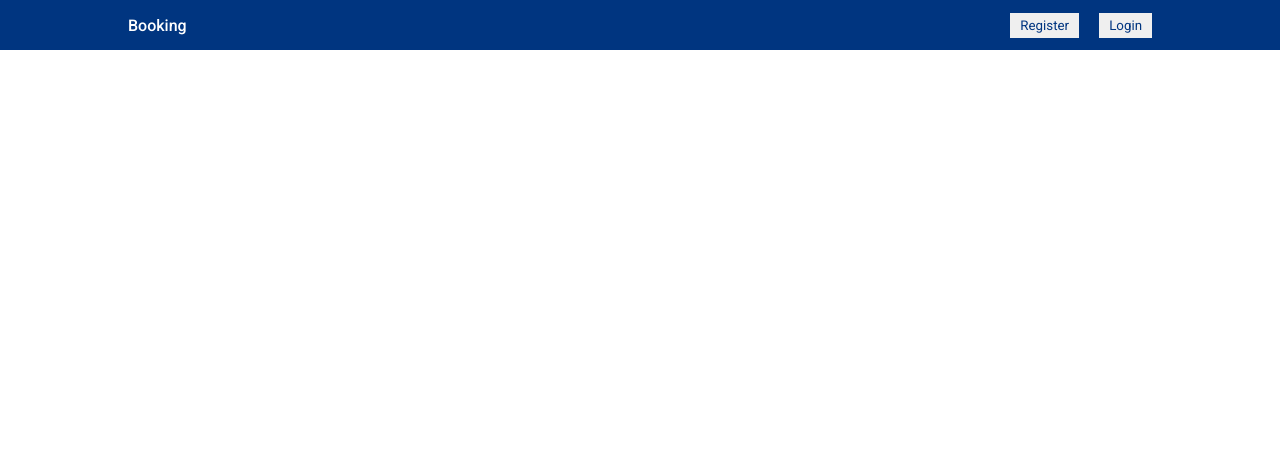
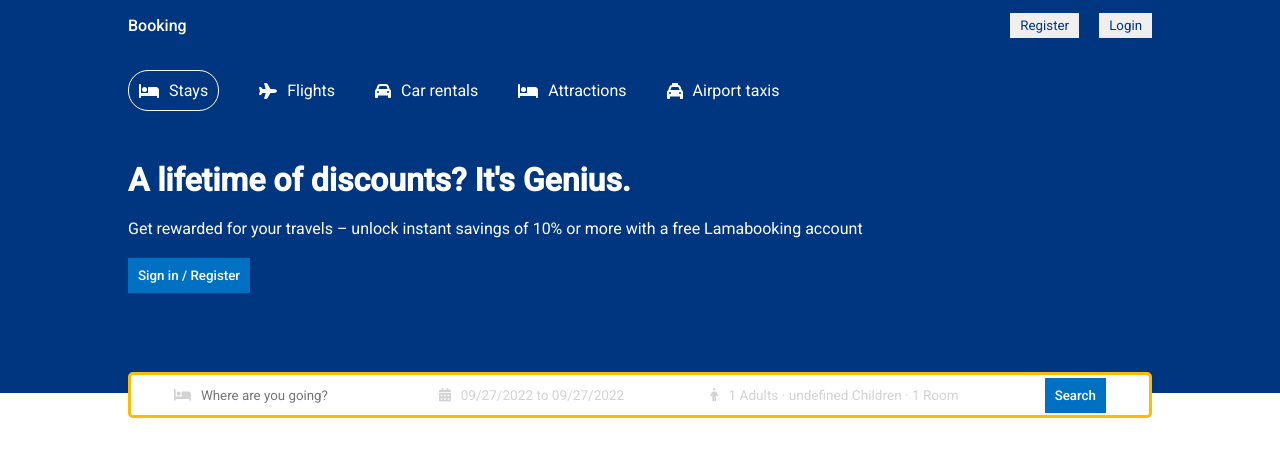
Before and after one commit to akshit2649/booking, a React (Create React App) app in the folder client/: page / in a window 1280 px wide. Shown: the top 456 px of the page. Built offline with nearby package versions, Linux system fonts and the light colour scheme.

Commit message:
Search Bar

```diff
--- a/client/package.json
+++ b/client/package.json
@@ -3,10 +3,16 @@
   "version": "0.1.0",
   "private": true,
   "dependencies": {
+    "@fortawesome/fontawesome-svg-core": "^6.2.0",
+    "@fortawesome/free-regular-svg-icons": "^6.2.0",
+    "@fortawesome/free-solid-svg-icons": "^6.2.0",
+    "@fortawesome/react-fontawesome": "^0.2.0",
     "@testing-library/jest-dom": "^5.16.5",
     "@testing-library/react": "^13.4.0",
     "@testing-library/user-event": "^13.5.0",
+    "date-fns": "^2.29.3",
     "react": "^18.2.0",
+    "react-date-range": "^1.4.0",
     "react-dom": "^18.2.0",
     "react-router-dom": "^6.3.0",
     "react-scripts": "5.0.1",
--- a/client/src/components/header/Header.css
+++ b/client/src/components/header/Header.css
@@ -0,0 +1,127 @@
+.header {
+  background-color: #003580;
+  display: flex;
+  justify-content: center;
+  color: white;
+  position: relative;
+}
+
+.headerContainer {
+  width: 100%;
+  max-width: 1024px;
+  margin: 20px 0px 100px 0px;
+}
+
+.headerList {
+  display: flex;
+  gap: 40px;
+  margin-bottom: 50px;
+}
+
+.headerListItem {
+  display: flex;
+  align-items: center;
+  gap: 10px;
+}
+
+.headerListItem.active {
+  border: 1px solid white;
+  padding: 10px;
+  border-radius: 20px;
+}
+
+.headerDescription {
+  margin: 20px 0px;
+}
+
+.headerButton {
+  background-color: #0071c2;
+  color: white;
+  border: none;
+  padding: 10px;
+  cursor: pointer;
+  font-weight: 500;
+}
+
+.headerSearch {
+  height: 30px;
+  background-color: white;
+  border: 3px solid #febb02;
+  display: flex;
+  align-items: center;
+  justify-content: space-around;
+  padding: 20px 0px;
+  border-radius: 5px;
+  position: absolute;
+  bottom: -25px;
+  width: 100%;
+  max-width: 1024px;
+}
+
+.headerIcon {
+  color: lightgray;
+}
+
+.headerSearchItem {
+  display: flex;
+  gap: 10px;
+  align-items: center;
+  font-size: 0.85rem;
+}
+
+.headerSearchInput {
+  border: none;
+  outline: none;
+}
+
+.headerSearchText {
+  color: lightgray;
+  cursor: pointer;
+}
+
+.date {
+  position: absolute;
+  top: 40px;
+}
+
+.options {
+  position: absolute;
+  top: 40px;
+  background-color: white;
+  color: gray;
+  border-radius: 5px;
+  -webkit-box-shadow: 0px 0px 10px -5px rgba(0, 0, 0, 0.4);
+  box-shadow: 0px 0px 10px -5px rgba(0, 0, 0, 0.4);
+  padding: 10px;
+}
+
+.optionItem {
+  width: 200px;
+  display: flex;
+  justify-content: space-between;
+}
+
+.optionCounter {
+  display: flex;
+  align-items: center;
+  gap: 10px;
+  font-size: 12px;
+  color: black;
+}
+.optionCounter > span {
+  margin-bottom: 5px;
+}
+
+.optionCounterButton {
+  width: 30px;
+  height: 25px;
+  margin-bottom: 5px;
+  border: 1px solid #0071c2;
+  color: #0071c2;
+  cursor: pointer;
+  background-color: white;
+}
+
+.optionCounterButton:disabled {
+  cursor: not-allowed;
+}
--- a/client/src/components/header/Header.jsx
+++ b/client/src/components/header/Header.jsx
@@ -1,7 +1,179 @@
+import { FontAwesomeIcon } from '@fortawesome/react-fontawesome';
+import {
+  faBed,
+  faCalendarDays,
+  faCar,
+  faPerson,
+  faPlane,
+  faTaxi,
+} from '@fortawesome/free-solid-svg-icons';
+import { DateRange } from 'react-date-range';
 import './Header.css';
+import { useState } from 'react';
+import 'react-date-range/dist/styles.css';
+import 'react-date-range/dist/theme/default.css';
+import { format } from 'date-fns';
 
 const Header = () => {
-  return <div>Header</div>;
+  const [openDate, setOpenDate] = useState(false);
+  const [openOptions, setOpenOptions] = useState(false);
+  const [options, setOptions] = useState({
+    adult: 1,
+    children: 0,
+    room: 1,
+  });
+  const [date, setDate] = useState([
+    {
+      startDate: new Date(),
+      endDate: new Date(),
+      key: 'selection',
+    },
+  ]);
+
+  const handleOption = (name, operation) => {
+    setOptions(prev => {
+      return {
+        ...prev,
+        [name]: operation === 'i' ? prev[name] + 1 : prev[name] - 1,
+      };
+    });
+  };
+
+  return (
+    <div className="header">
+      <div className="headerContainer">
+        <div className="headerList">
+          <div className="headerListItem active">
+            <FontAwesomeIcon icon={faBed} />
+            <span>Stays</span>
+          </div>
+          <div className="headerListItem">
+            <FontAwesomeIcon icon={faPlane} />
+            <span>Flights</span>
+          </div>
+          <div className="headerListItem">
+            <FontAwesomeIcon icon={faCar} />
+            <span>Car rentals</span>
+          </div>
+          <div className="headerListItem">
+            <FontAwesomeIcon icon={faBed} />
+            <span>Attractions</span>
+          </div>
+          <div className="headerListItem">
+            <FontAwesomeIcon icon={faTaxi} />
+            <span>Airport taxis</span>
+          </div>
+        </div>
+        <h1 className="headerTitle">A lifetime of discounts? It's Genius.</h1>
+        <p className="headerDescription">
+          Get rewarded for your travels – unlock instant savings of 10% or more with a
+          free Lamabooking account
+        </p>
+        <button className="headerButton">Sign in / Register</button>
+        <div className="headerSearch">
+          <div className="headerSearchItem">
+            <FontAwesomeIcon icon={faBed} className="headerIcon" />
+            <input
+              type="text"
+              placeholder="Where are you going?"
+              className="headerSearchInput"
+            />
+          </div>
+          {/* TODO prevent text selection on double click */}
+          <div className="headerSearchItem">
+            <FontAwesomeIcon icon={faCalendarDays} className="headerIcon" />
+            <span
+              onClick={() => setOpenDate(prev => !prev)}
+              className="headerSearchText"
+            >{`${format(date[0].startDate, 'MM/dd/yyyy')} to ${format(
+              date[0].endDate,
+              'MM/dd/yyyy'
+            )}`}</span>
+            {openDate && (
+              <DateRange
+                editableDateInputs={true}
+                onChange={item => setDate([item.selection])}
+                moveRangeOnFirstSelection={false}
+                ranges={date}
+                className="date"
+              />
+            )}
+          </div>
+          <div className="headerSearchItem">
+            <FontAwesomeIcon icon={faPerson} className="headerIcon" />
+            <span
+              onClick={() => setOpenOptions(prev => !prev)}
+              className="headerSearchText"
+            >{`${options.adult} Adults · ${options.chilren} Children · ${options.room} Room`}</span>
+            {openOptions && (
+              <div className="options">
+                <div className="optionItem">
+                  <span className="optionText">Adult</span>
+                  <div className="optionCounter">
+                    <button
+                      disabled={options.adult <= 1}
+                      className="optionCounterButton"
+                      onClick={() => handleOption('adult', 'd')}
+                    >
+                      -
+                    </button>
+                    <span className="optionCounterNumber">{options.adult}</span>
+                    <button
+                      className="optionCounterButton"
+                      onClick={() => handleOption('adult', 'i')}
+                    >
+                      +
+                    </button>
+                  </div>
+                </div>
+                <div className="optionItem">
+                  <span className="optionText">Children</span>
+                  <div className="optionCounter">
+                    <button
+                      disabled={options.children <= 0}
+                      className="optionCounterButton"
+                      onClick={() => handleOption('children', 'd')}
+                    >
+                      -
+                    </button>
+                    <span className="optionCounterNumber">{options.children}</span>
+                    <button
+                      className="optionCounterButton"
+                      onClick={() => handleOption('children', 'i')}
+                    >
+                      +
+                    </button>
+                  </div>
+                </div>
+                <div className="optionItem">
+                  <span className="optionText">Room</span>
+                  <div className="optionCounter">
+                    <button
+                      disabled={options.room <= 1}
+                      className="optionCounterButton"
+                      onClick={() => handleOption('room', 'd')}
+                    >
+                      -
+                    </button>
+                    <span className="optionCounterNumber">{options.room}</span>
+                    <button
+                      className="optionCounterButton"
+                      onClick={() => handleOption('room', 'i')}
+                    >
+                      +
+                    </button>
+                  </div>
+                </div>
+              </div>
+            )}
+          </div>
+          <div className="headerSearchItem">
+            <button className="headerButton">Search</button>
+          </div>
+        </div>
+      </div>
+    </div>
+  );
 };
 
 export default Header;
--- a/client/src/pages/home/Home.jsx
+++ b/client/src/pages/home/Home.jsx
@@ -1,3 +1,4 @@
+import Header from '../../components/header/Header';
 import Navbar from '../../components/navbar/Navbar';
 import './Home.css';
 
@@ -5,6 +6,7 @@
   return (
     <div>
       <Navbar />
+      <Header />
     </div>
   );
 };
```
Also changed, not shown: 1 other file (tests, documents, lock files or other folders).
